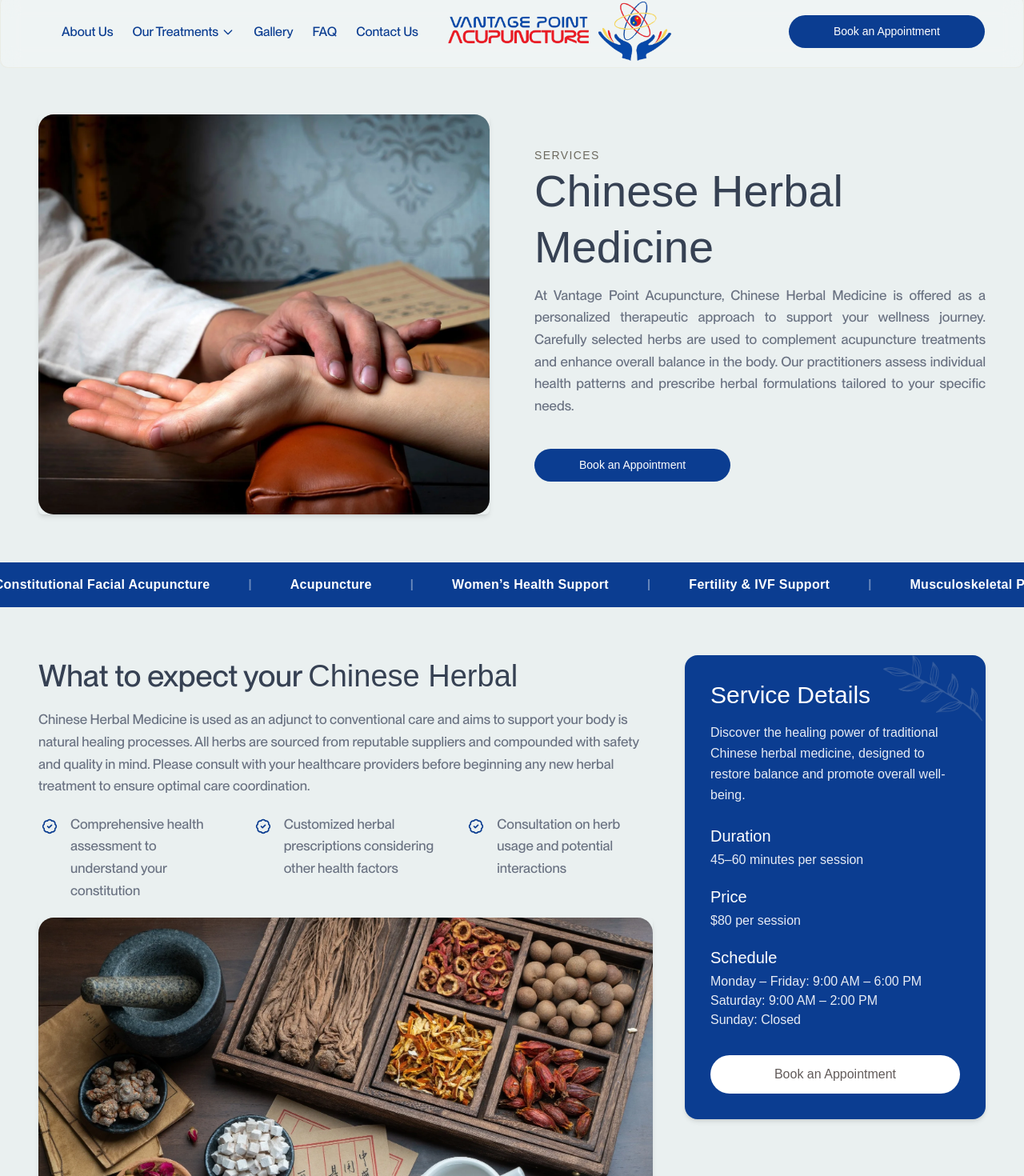
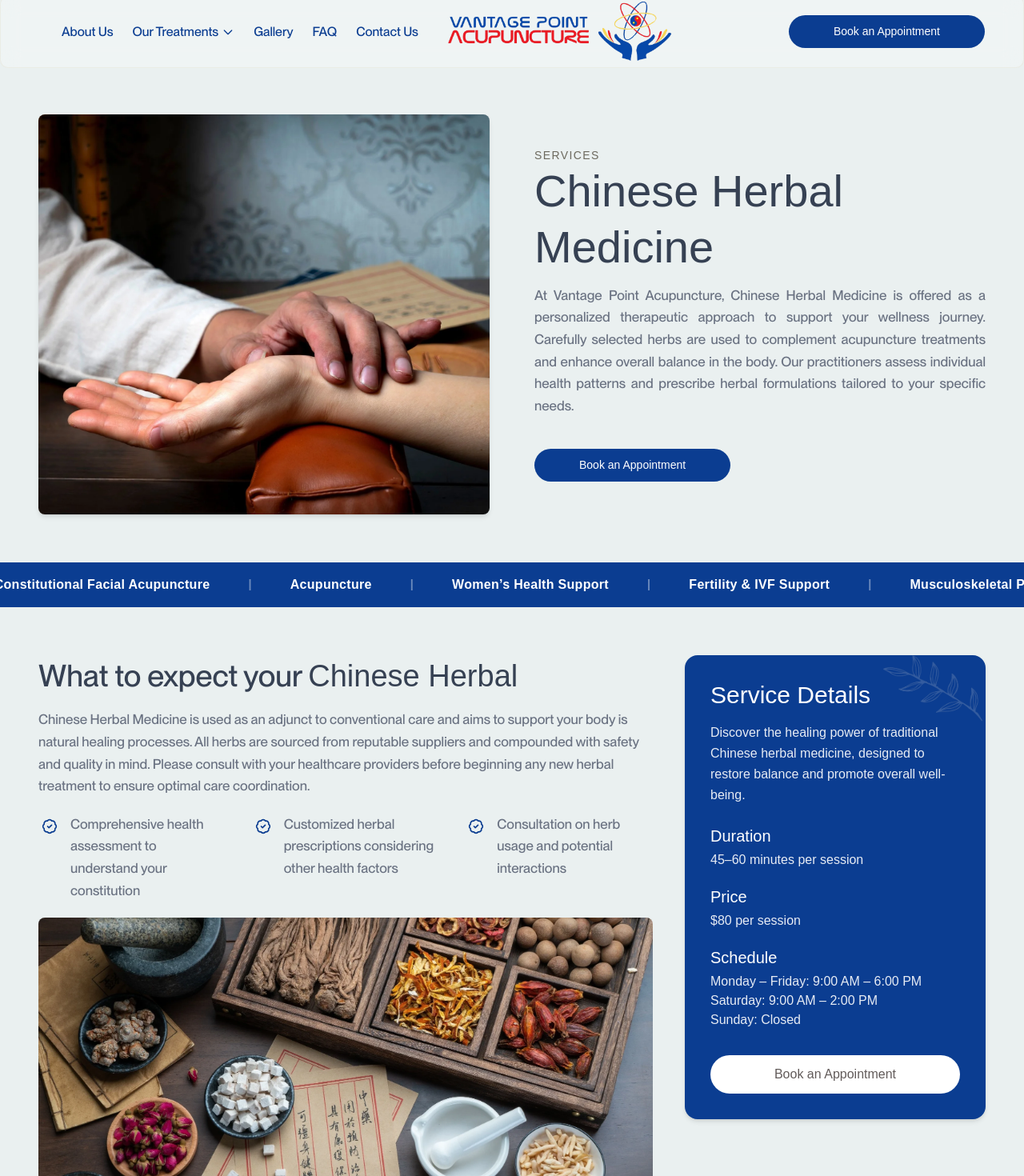
Before and after one commit to dibyawebtuned/acupuncture, a Next.js app: page /chinese-herbal in a window 1280 px wide. Shown: the part 47-1517 px from the top of the page at 80% size. Built offline with nearby package versions, Linux system fonts and the light colour scheme; a web font is replaced by a local one.

Commit message:
Service: Chinese Herbal

```diff
--- a/src/app/chinese-herbal/page.js
+++ b/src/app/chinese-herbal/page.js
@@ -80,12 +80,12 @@ const Page = () => {
                         <div className="flex-1 w-full"
                             data-aos="fade-right"
                         >
-                            <div className="relative w-full min-h-[280px] sm:min-h-[400px] lg:min-h-[500px] overflow-hidden rounded-md shadow-md">
+                            <div className="relative w-full min-h-[280px] sm:min-h-[400px] lg:min-h-[500px] overflow-hidden rounded-lg shadow-md">
                                 <Image
                                     src="/assets/img/Traditional-Chinese-Medicine-is-diagnosing-women's-pulse-.webp"
                                     alt="Facial Acupuncture"
                                     fill
-                                    className="object-cover"
+                                    className="object-cover rounded-none!"
                                     priority
                                     sizes="(max-width: 768px) 100vw, (max-width: 1200px) 50vw, 600px"
                                 />
@@ -225,7 +225,7 @@ const Page = () => {
                                         </ul>
 
 
-                                        <div className="relative w-full h-[300px] sm:h-[400px] lg:h-[500px] overflow-hidden rounded-md shadow-md"
+                                        <div className="relative w-full h-[200px] sm:h-[300px] lg:h-[350px] overflow-hidden rounded-lg"
                                             data-aos="fade-up"
                                             data-aos-delay="400"
                                         >
@@ -233,7 +233,7 @@ const Page = () => {
                                                 src="/assets/img/ImageForNews_765936_1701383544529230.webp"
                                                 alt="Chinese Herbal Medicine"
                                                 fill
-                                                className="object-cover"
+                                                className="object-cover rounded-none!"
                                                 priority
                                             />
                                         </div>
@@ -279,7 +279,6 @@ const Page = () => {
                                 ))}
                             </div>
                         </div> */}
-
 
                         {/* Feature Section */}
                         <div className="w-full flex flex-col gap-10 justify-center bg-gray-50 py-10 rounded-lg">
```
